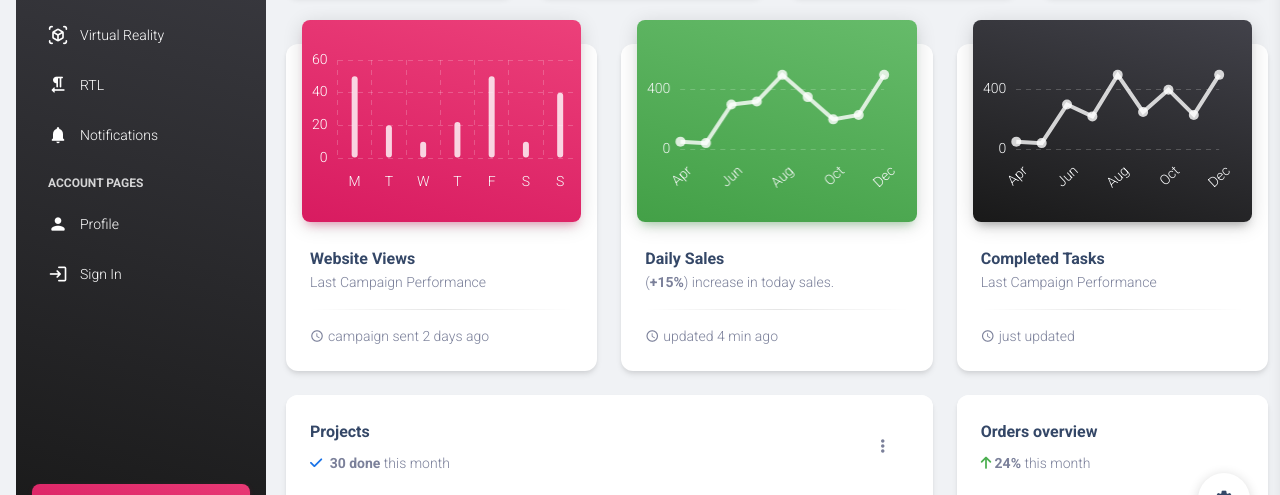
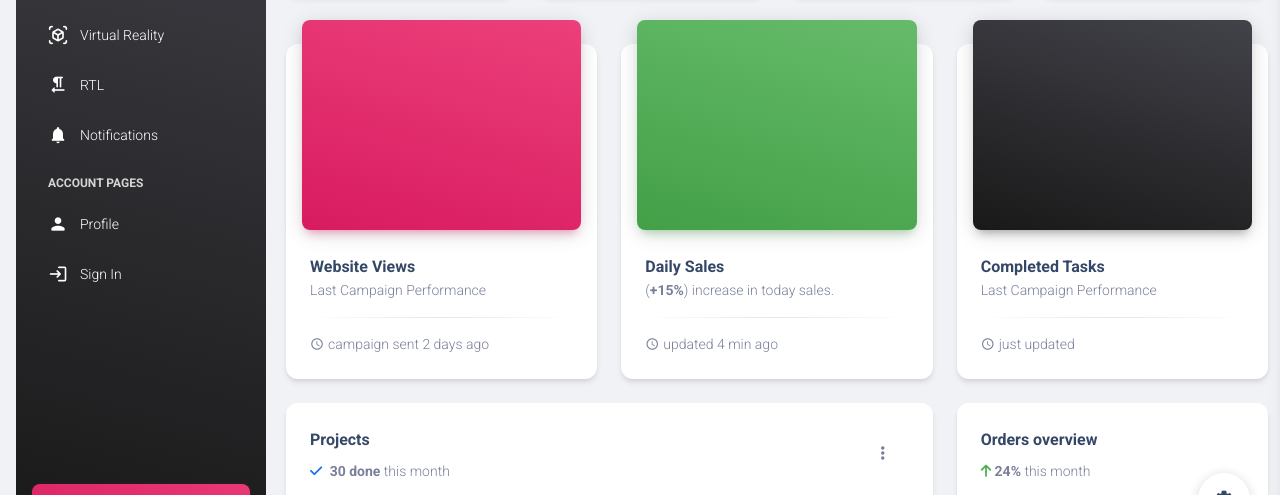
Before and after one commit to Cadulo/dashboard, a plain HTML site: page index.html in a window 1280 px wide. Shown: the part 244-739 px from the top of the page. Drawn offline with Linux system fonts and the light colour scheme.

Commit message:
refactoring

```diff
--- a/index.html
+++ b/index.html
@@ -843,7 +843,7 @@
   <script src="assets/js/plugins/perfect-scrollbar.min.js"></script>
   <script src="assets/js/plugins/smooth-scrollbar.min.js"></script>
   <script src="assets/js/plugins/chartjs.min.js"></script>
-  <script>
+  <!-- <script>
     var ctx = document.getElementById("chart-bars").getContext("2d");
 
     new Chart(ctx, {
@@ -1089,7 +1089,8 @@
         },
       },
     });
-  </script>
+  </script> -->
+  <script src="assets/js/stats.js"></script>
   <script>
     var win = navigator.platform.indexOf('Win') > -1;
     if (win && document.querySelector('#sidenav-scrollbar')) {
```
